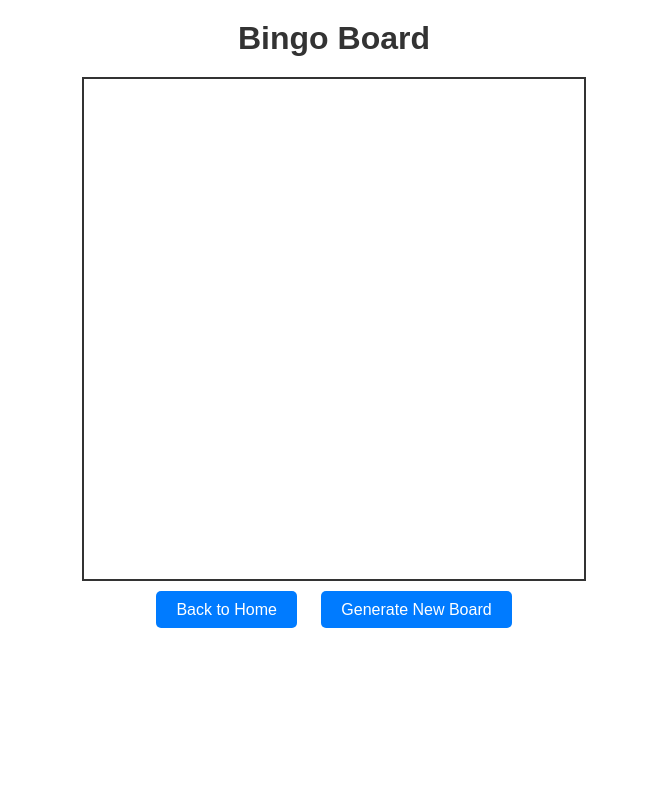
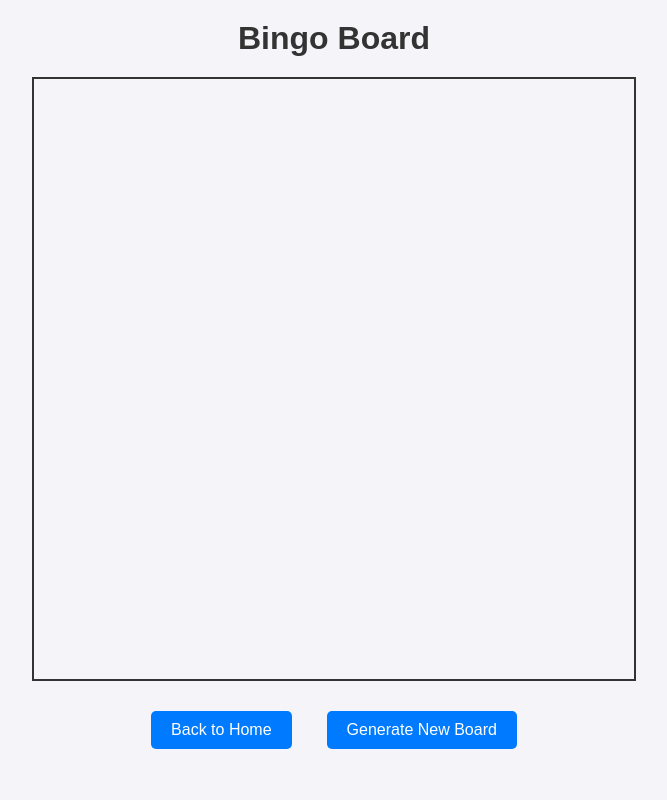
Before and after one commit to WalrusNerd/barringo, a Flask app: template template/play.html in a window 1280 px wide. Shown: the whole page, without its empty margins (306-973 px from the left). Run offline with Flask 3, Linux system fonts and the light colour scheme; the template is opened without the code that fills it, so the values that code supplies are empty.

Commit message:
Update style.css

```diff
--- a/static/style.css
+++ b/static/style.css
@@ -1,6 +1,10 @@
 body {
     font-family: Arial, sans-serif;
     text-align: center;
+    margin: 0;
+    padding: 0;
+    box-sizing: border-box;
+    background-color: #f4f4f9;
 }
 
 h1 {
@@ -10,12 +14,12 @@ h1 {
 
 .bingo-board {
     display: grid;
-    grid-template-columns: repeat(5, 1fr); /* 5 columns */
-    grid-template-rows: repeat(5, 1fr);  /* 5 rows */
-    width: 500px;  /* Board width */
-    height: 500px; /* Board height */
+    grid-template-columns: repeat(5, 1fr);
+    grid-template-rows: repeat(5, 1fr);
+    width: 100%;
+    max-width: 600px;
+    aspect-ratio: 1; /* Keep the board square */
     margin: 20px auto;
-    gap: 0;        /* No gaps between boxes */
     border: 2px solid #333;
 }
 
@@ -23,18 +27,27 @@ h1 {
     display: flex;
     align-items: center;
     justify-content: center;
-    border: 1px solid #999;
-    background-color: #f0f0f0;
     text-align: center;
-    cursor: pointer;
-    line-height: 1.2;
-    overflow: hidden;  /* Prevent text overflow */
+    overflow: hidden;
+    border: 1px solid black;
+    background: #f0f0f0;
+    padding: 5px;
+    font-size: 14px; /* Default font size */
+    line-height: 1.2; /* Ensures good vertical space between lines */
+    word-wrap: break-word; /* Allows long words to break */
+    white-space: pre-wrap; /* Text will wrap properly */
 }
 
 .bingo-square.marked {
     background-color: #4CAF50;
     color: white;
-    text-decoration: none;
+}
+
+.buttons {
+    display: flex;
+    justify-content: center;
+    gap: 15px;
+    margin-bottom: 15px;
 }
 
 .btn {
@@ -44,6 +57,7 @@ h1 {
     color: white;
     border-radius: 5px;
     margin: 10px;
+    display: inline-block;
 }
 
 .btn:hover {
```
